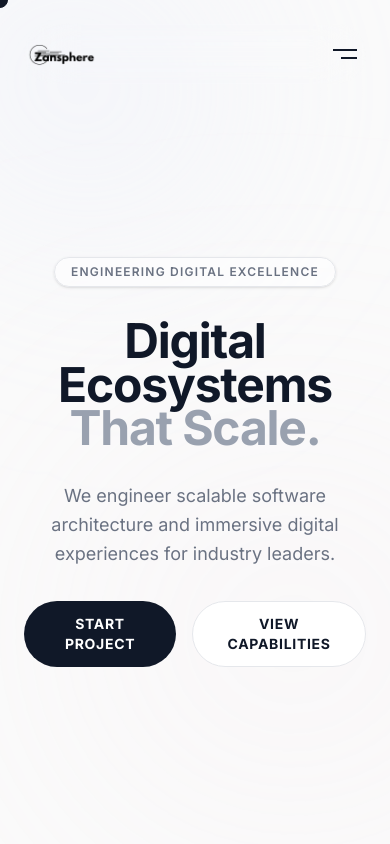
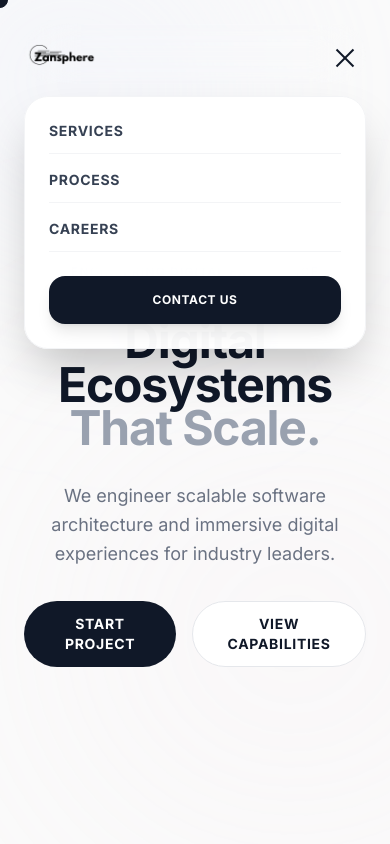
Before and after one commit to sriyas15/zansphere-v5, a React (Vite) app: page / in a window 390 px wide. Both pictures are taken after a click on the button 345 px from the left and 54 px from the top of the page. Shown: the top 844 px of the page. Built offline with nearby package versions, Linux system fonts and the light colour scheme.

Commit message:
fix: mobile view's nav bar hamburger

```diff
--- a/src/components/v5/V5Header.jsx
+++ b/src/components/v5/V5Header.jsx
@@ -1,10 +1,11 @@
 import React, { useState, useEffect } from 'react';
-import { motion, useScroll, useTransform } from 'framer-motion';
+import { motion, useScroll, useTransform, AnimatePresence } from 'framer-motion';
 import logo from '../../images/zanSphereLogo.png';
 
 export default function V5Header() {
   const { scrollY } = useScroll();
   const [isPill, setIsPill] = useState(false);
+  const [isMobileMenuOpen, setIsMobileMenuOpen] = useState(false);
 
   useEffect(() => {
     return scrollY.onChange((latest) => {
@@ -86,11 +87,46 @@ export default function V5Header() {
         </a>
 
         {/* Mobile Menu Button (Minimal) */}
-        <button className="md:hidden flex flex-col gap-1.5 p-2">
-          <div className="w-6 h-0.5 bg-gray-900" />
-          <div className="w-4 h-0.5 bg-gray-900 ml-auto" />
+        <button
+          className="md:hidden flex flex-col gap-1.5 p-2"
+          onClick={() => setIsMobileMenuOpen(!isMobileMenuOpen)}
+        >
+          <div className={`h-0.5 bg-gray-900 transition-all ${isMobileMenuOpen ? 'w-6 rotate-45 translate-y-2' : 'w-6'}`} />
+          <div className={`h-0.5 bg-gray-900 transition-all ${isMobileMenuOpen ? 'w-6 -rotate-45' : 'w-4 ml-auto'}`} />
         </button>
       </motion.div>
+
+      {/* Mobile Menu Dropdown */}
+      <AnimatePresence>
+        {isMobileMenuOpen && (
+          <motion.div
+            initial={{ opacity: 0, y: -10 }}
+            animate={{ opacity: 1, y: 0 }}
+            exit={{ opacity: 0, y: -10 }}
+            className="fixed top-24 left-6 right-6 bg-white/95 backdrop-blur-2xl border border-gray-100 rounded-3xl p-6 shadow-2xl flex flex-col gap-6 md:hidden pointer-events-auto"
+          >
+            <div className="flex flex-col gap-4">
+              {navLinks.map((link) => (
+                <a
+                  key={link.name}
+                  href={`#${link.target}`}
+                  onClick={() => setIsMobileMenuOpen(false)}
+                  className="text-sm font-bold tracking-wider uppercase text-gray-700 hover:text-gray-900 transition-colors border-b border-gray-100 pb-3"
+                >
+                  {link.name}
+                </a>
+              ))}
+            </div>
+            <a
+              href="#contact"
+              onClick={() => setIsMobileMenuOpen(false)}
+              className="flex items-center justify-center w-full py-4 bg-gray-900 hover:bg-gray-800 text-white rounded-2xl text-xs font-bold uppercase tracking-wider transition-colors shadow-lg"
+            >
+              Contact Us
+            </a>
+          </motion.div>
+        )}
+      </AnimatePresence>
     </header>
   );
 }
```
